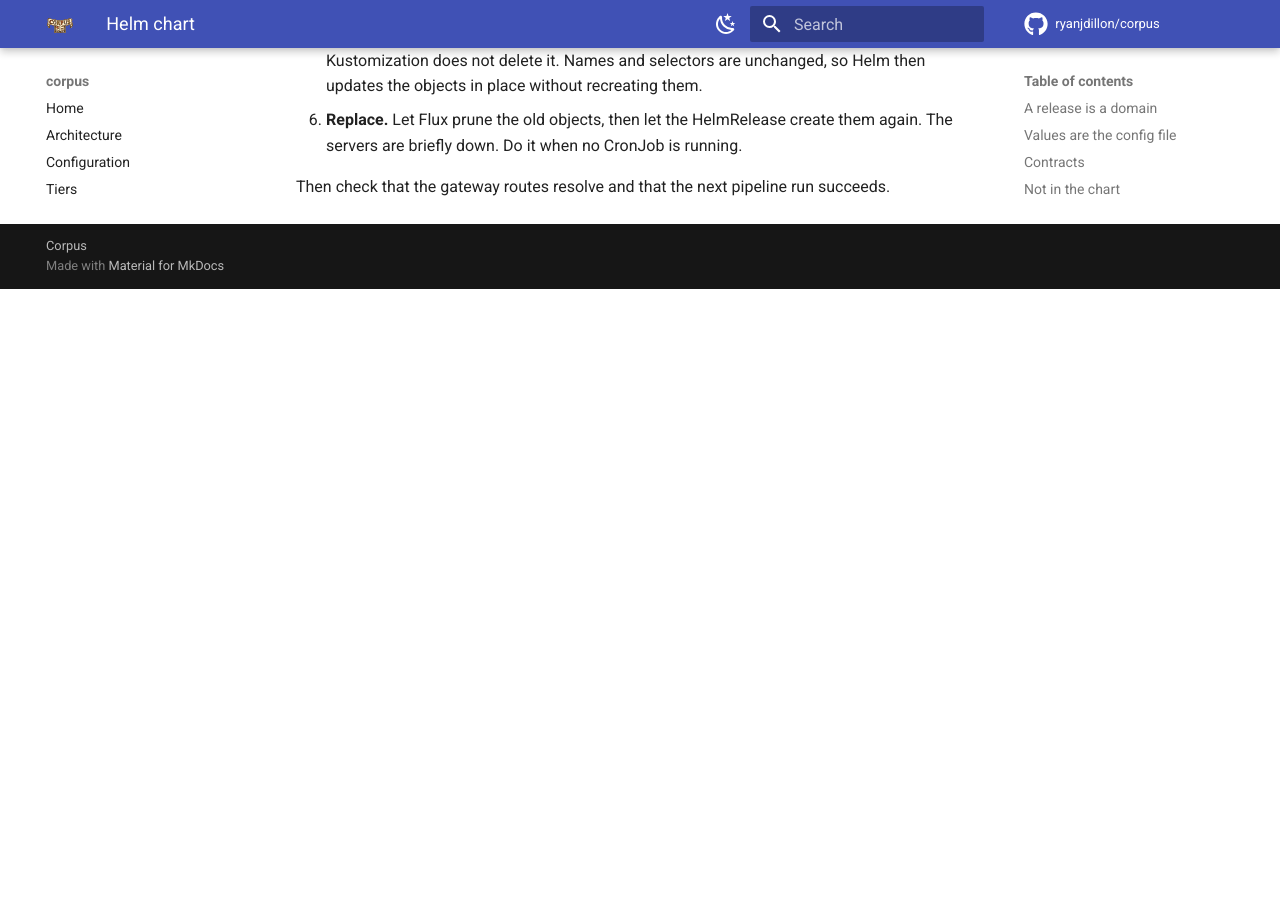
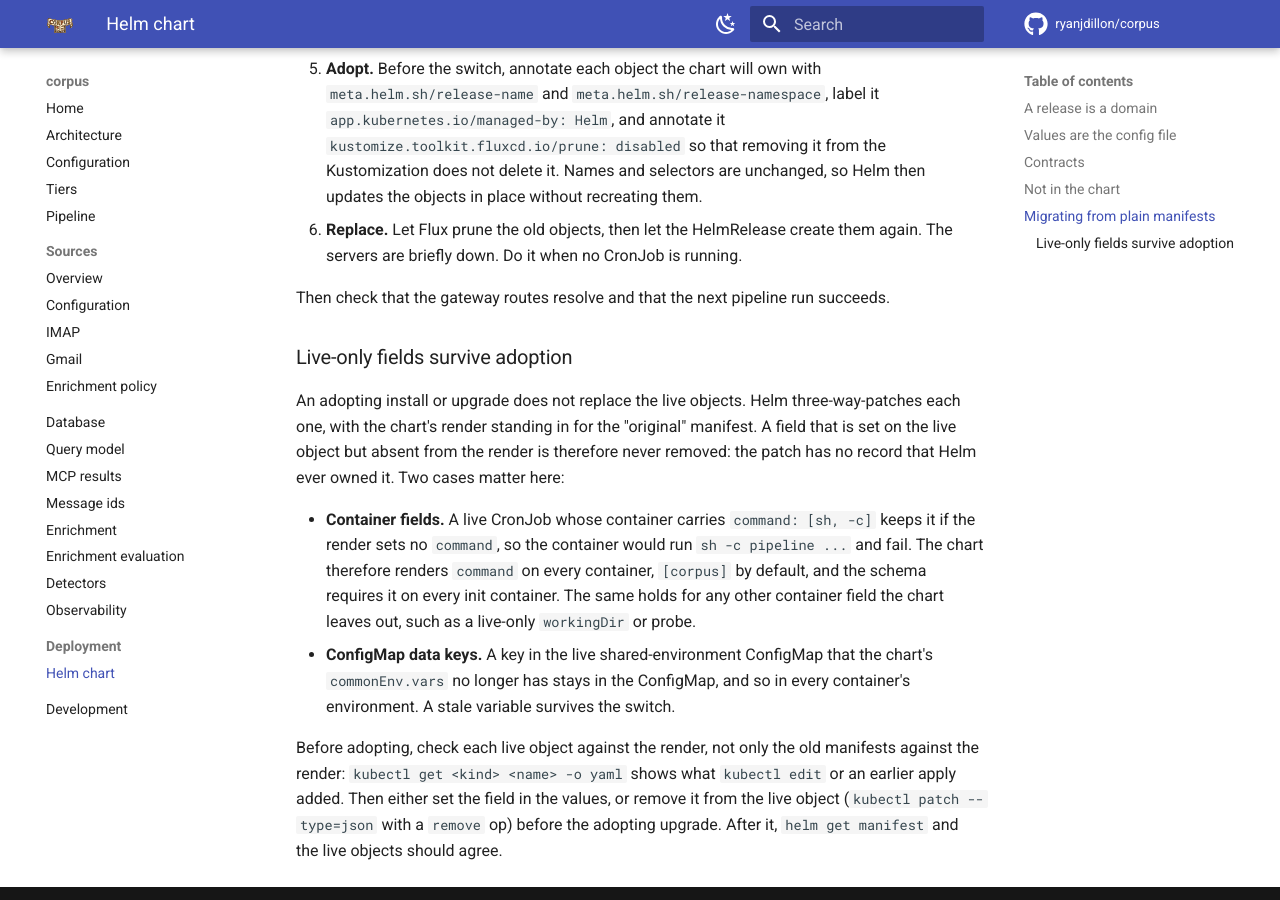
Before and after one commit to ryanjdillon/corpus, an MkDocs documentation site: the page built from docs/deployment/helm.md, in a window 1280 px wide and 900 px high, scrolled down 3492 px. Built offline with MkDocs 1.6.1 and Material for MkDocs 9.7.7, drawn with Linux system fonts in a browser that asks for light colours; comment, search, counter and statistics services are not loaded; before the commit the page ends 3781 px from its top, so only the background shows below that; some of the changed text lies outside the part shown.

Commit message:
docs(helm): live-only fields survive a Helm adoption (DIL-689)

```diff
--- a/docs/deployment/helm.md
+++ b/docs/deployment/helm.md
@@ -95,16 +95,20 @@ offers a value that keeps them:
 - **Rollout on config change.** Server pods carry `checksum/config`, the sha256
   of both rendered ConfigMaps (the config file and the shared environment), so
   a change to either rolls them.
+- **Explicit command.** Every container the chart renders sets `command`,
+  `[corpus]` (the image's `ENTRYPOINT`) unless a layer overrides it, and the
+  schema requires one on every init container. See
+  [Live-only fields survive adoption](#live-only-fields-survive-adoption).
 - **Secrets by name.** Environment variable names and `secretKeyRef`s are
   exactly what the values say. Secret contents never pass through the chart.
 - **Network policy.** `networkPolicies.<name>` is a NetworkPolicy `spec`,
   rendered as written. That covers default-deny and egress to pinned IPs
   (a policy cannot match a hostname).
 - **Pod details.** Node selectors, tolerations, resources, security contexts,
-  probes, schedules, time zones, suspend flags, deadlines, backoff and restart
-  policy, grace periods and the image tag can all be set per workload. The
-  exception is the concurrency policy: it defaults to `Forbid` and can be
-  overridden, but a pipeline should not run twice at once.
+  probes, commands, schedules, time zones, suspend flags, deadlines, backoff
+  and restart policy, grace periods and the image tag can all be set per
+  workload. The exception is the concurrency policy: it defaults to `Forbid`
+  and can be overridden, but a pipeline should not run twice at once.
 
 ## Not in the chart
 
@@ -134,8 +138,9 @@ Move one domain at a time, starting with the personal domain:
    It matches objects by kind and name, ignores Helm and kustomize bookkeeping
    and Secret payloads, and compares the config file by content. Expect
    differences only in Secrets and the Namespace (not rendered),
-   `checksum/config`, and the standard `app.kubernetes.io/*` labels on object
-   metadata.
+   `checksum/config`, the standard `app.kubernetes.io/*` labels on object
+   metadata, and a `command: [corpus]` on containers whose manifests left it
+   to the image.
 3. Replace the Flux `Kustomization` path for the workloads with a
    `HelmRelease` of this chart, in the same namespace. Keep the Secrets
    (SOPS) and anything listed under [Not in the chart](#not-in-the-chart)
@@ -156,3 +161,28 @@ Move one domain at a time, starting with the personal domain:
 
    Then check that the gateway routes resolve and that the next pipeline
    run succeeds.
+
+### Live-only fields survive adoption
+
+An adopting install or upgrade does not replace the live objects. Helm
+three-way-patches each one, with the chart's render standing in for the
+"original" manifest. A field that is set on the live object but absent from
+the render is therefore never removed: the patch has no record that Helm ever
+owned it. Two cases matter here:
+
+- **Container fields.** A live CronJob whose container carries
+  `command: [sh, -c]` keeps it if the render sets no `command`, so the
+  container would run `sh -c pipeline ...` and fail. The chart therefore
+  renders `command` on every container, `[corpus]` by default, and the schema
+  requires it on every init container. The same holds for any other container
+  field the chart leaves out, such as a live-only `workingDir` or probe.
+- **ConfigMap data keys.** A key in the live shared-environment ConfigMap that
+  the chart's `commonEnv.vars` no longer has stays in the ConfigMap, and so in
+  every container's environment. A stale variable survives the switch.
+
+Before adopting, check each live object against the render, not only the old
+manifests against the render: `kubectl get <kind> <name> -o yaml` shows what
+`kubectl edit` or an earlier apply added. Then either set the field in the
+values, or remove it from the live object (`kubectl patch --type=json` with a
+`remove` op) before the adopting upgrade. After it, `helm get manifest` and
+the live objects should agree.
```
Also changed, not shown: deploy/helm/corpus/README.md (+13 -1 lines).
